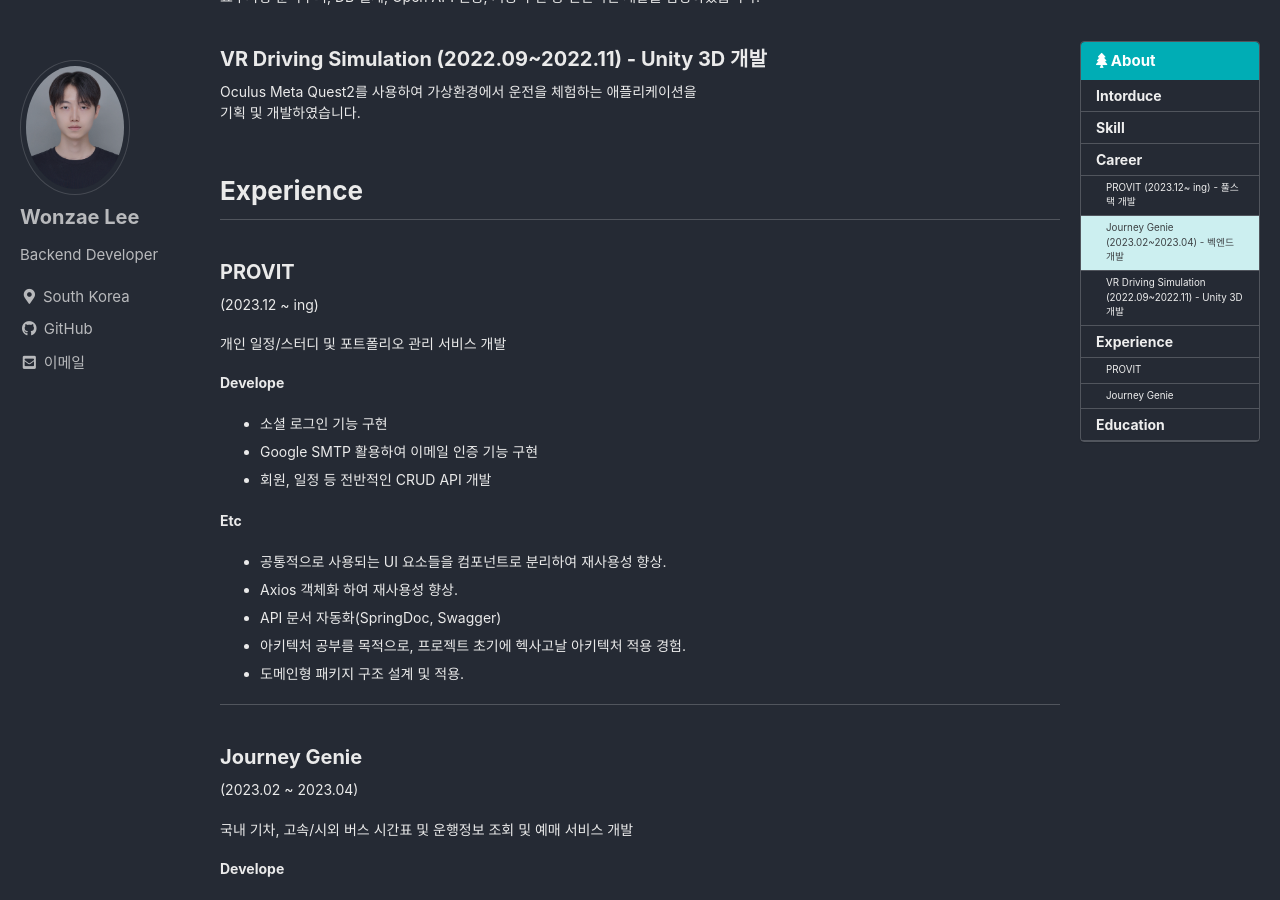
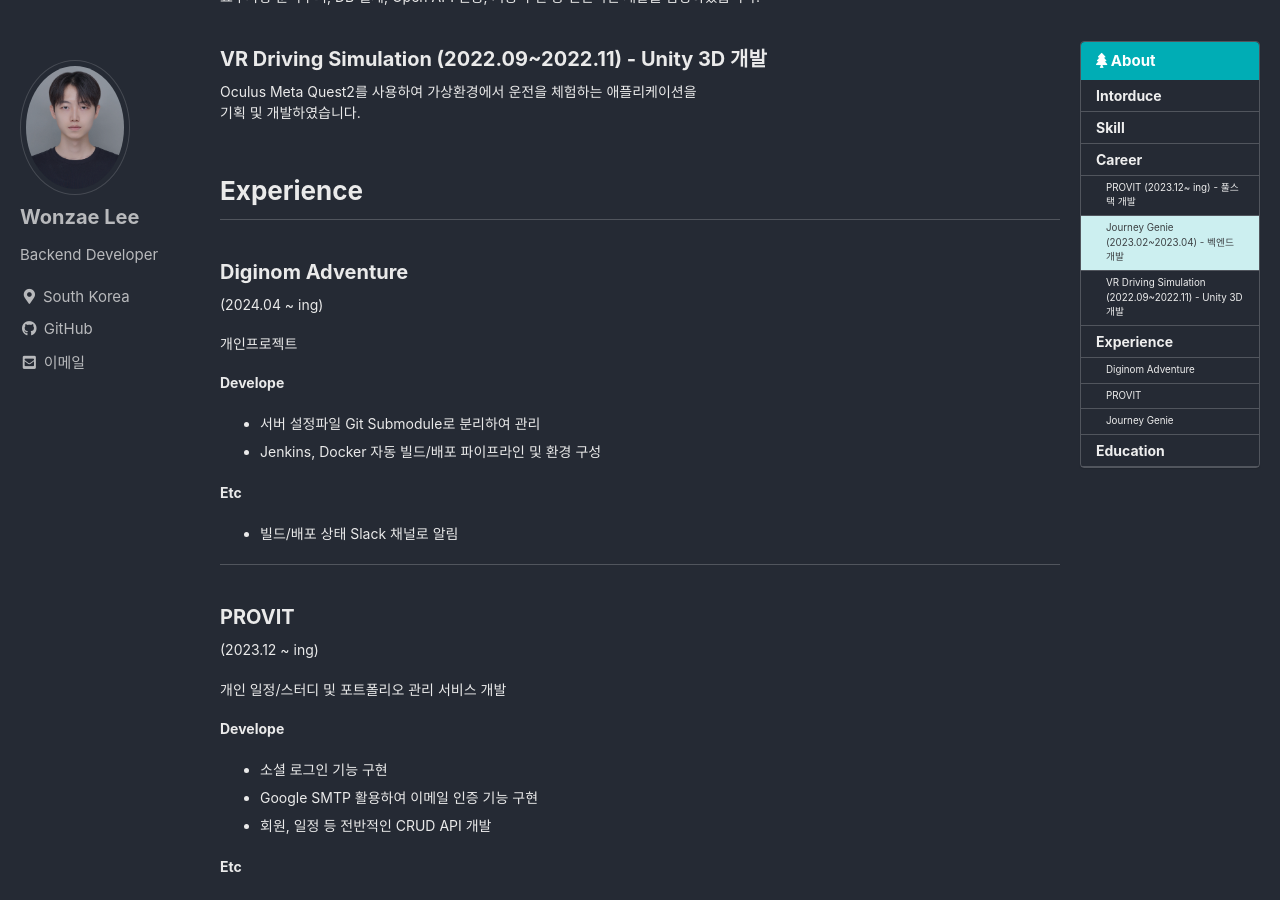
Before and after one commit to one-zeze/one-zeze.github.io, a Jekyll site: the page built from _posts/2024-03-29-about.md, in a window 1280 px wide and 900 px high, scrolled down 1152 px. Built offline with Jekyll 4.4.1, drawn with Linux system fonts in a browser that asks for light colours; cached includes are drawn as plain includes.

Commit message:
Update about.md

```diff
--- a/_posts/2024-03-29-about.md
+++ b/_posts/2024-03-29-about.md
@@ -68,6 +68,23 @@ Oculus Meta Quest2를 사용하여 가상환경에서 운전을 체험하는 애
 
 ## Experience
 
+### Diginom Adventure
+
+(2024.04 ~ ing)
+
+개인프로젝트
+
+**Develope**
+
+- 서버 설정파일 Git Submodule로 분리하여 관리
+- Jenkins, Docker 자동 빌드/배포 파이프라인 및 환경 구성
+
+**Etc**
+
+- 빌드/배포 상태 Slack 채널로 알림
+
+---
+
 ### PROVIT
 
 (2023.12 ~ ing)
```
